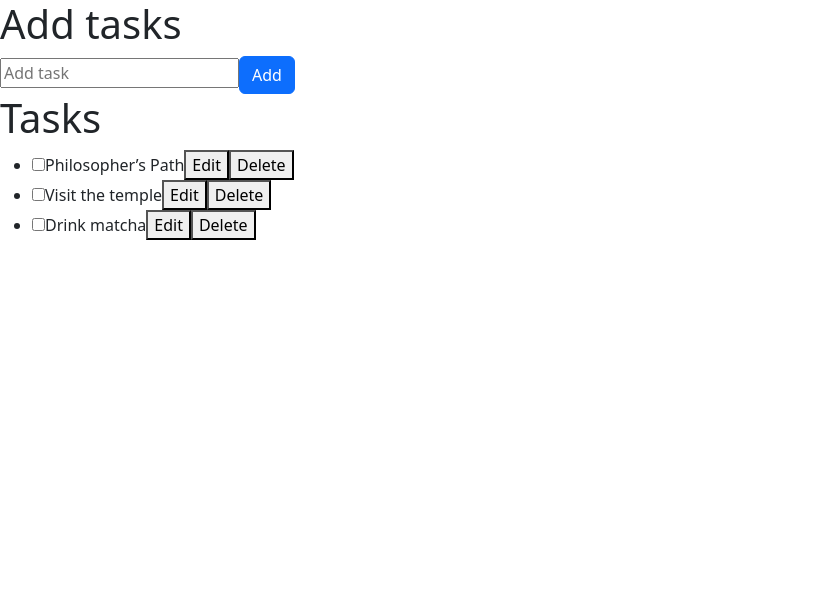
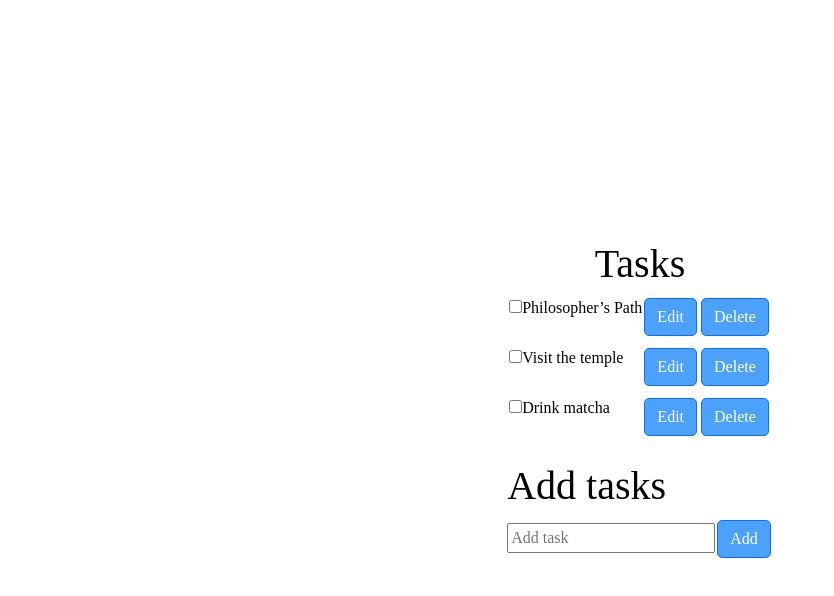
Before and after one commit to laguagu/SpringBoot-Todoapp, a React (Vite) app in the folder frontend/: page / in a window 1280 px wide. Shown: the top 596 px of the page, without its empty margins (0-834 px from the left). Built offline with nearby package versions, Linux system fonts and the light colour scheme.

Commit message:
Css-bootstrap styling

```diff
--- a/frontend/src/App.jsx
+++ b/frontend/src/App.jsx
@@ -1,14 +1,15 @@
 import "bootstrap/dist/css/bootstrap.min.css";
+import './styles.css';
 import AddTask from "./Components/AddTask";
 import TaskList from "./Components/TaskList";
 import { TaskProvider } from "./contexts/TaskContext";
-
 export default function TaskApp() {
   return (
     <TaskProvider>
-      <h1>Add tasks</h1>
+      <div className="container d-flex flex-column justify-content-center align-items-center vh-100">
+      <TaskList />
       <AddTask  />
-      <TaskList />
+      </div>
     </TaskProvider>
   );
 }
--- a/frontend/src/Components/AddTask.jsx
+++ b/frontend/src/Components/AddTask.jsx
@@ -1,13 +1,13 @@
 import { useContext, useState } from "react";
-import Button from 'react-bootstrap/Button';
+import Button from "react-bootstrap/Button";
 import { TaskContext } from "../contexts/TaskContext";
 
 export default function AddTask() {
-  const {tasks,dispatch} = useContext(TaskContext)
+  const { tasks, dispatch } = useContext(TaskContext);
   const [text, setText] = useState("");
 
   const handleAddTask = (text) => {
-    let nextId = tasks.length > 0 ? Math.max(...tasks.map(t => t.id)) + 1 : 0;
+    let nextId = tasks.length > 0 ? Math.max(...tasks.map((t) => t.id)) + 1 : 0;
     dispatch({
       type: "added",
       id: nextId++,
@@ -16,7 +16,8 @@ export default function AddTask() {
   };
 
   return (
-    <>
+    <div>
+      <h1>Add tasks</h1>
       <input
         placeholder="Add task"
         value={text}
@@ -30,7 +31,6 @@ export default function AddTask() {
       >
         Add
       </Button>
-
-    </>
+    </div>
   );
 }
--- a/frontend/src/Components/TaskList.jsx
+++ b/frontend/src/Components/TaskList.jsx
@@ -1,75 +1,85 @@
 import { useContext, useState } from "react";
 import { TaskContext } from "../contexts/TaskContext";
-
+import Button from "react-bootstrap/Button";
 export default function TaskList() {
-  const {tasks, dispatch} = useContext(TaskContext)
+  const { tasks, dispatch } = useContext(TaskContext);
   return (
-    <>
+    <div className="d-flex flex-column justify-content-center align-items-center">
       <h1>Tasks</h1>
-      <ul>
+      <ul className="list-unstyled">
         {tasks.map((task) => (
-          <li key={task.id}>
-            <Task task={task} dispatch={dispatch}/>
+          <li key={task.id} className="mb-2">
+            <Task task={task} dispatch={dispatch} />
           </li>
         ))}
       </ul>
-    </>
+    </div>
   );
 }
 
 function Task({ task, dispatch }) {
   const [editing, setEditing] = useState(false);
-  const [editText, setEditText] = useState(task.text)
-  let taskContent;
+  const [editText, setEditText] = useState(task.text);
 
   const deleteTask = (taskId) => {
     dispatch({
-        type:"delete",
-        id:taskId
-    })
-  }
+      type: "delete",
+      id: taskId,
+    });
+  };
 
   const updateTask = (taskId, newText) => {
     dispatch({
-      type:"update",
+      type: "update",
       id: taskId,
-      text: newText
-    })
-  }
+      text: newText,
+    });
+  };
 
   const saveChanges = () => {
-    updateTask(task.id,editText)
-    setEditing(false)
-  }
+    updateTask(task.id, editText);
+    setEditing(false);
+  };
 
   const setTaskDone = (e) => {
     dispatch({
-      type:"toggleDone",
+      type: "toggleDone",
       id: task.id,
-      done: e.target.checked
+      done: e.target.checked,
     });
-  }
+  };
 
-  if (editing) {
-    taskContent = (
-      <>
-        <input value={editText} onChange={e => setEditText(e.target.value)} />
-        <button onClick={e => saveChanges(e)}>Save</button>
-      </>
-    );
-  } else {
-    taskContent = (
-      <>
-        {task.text}
-        <button onClick={() => setEditing(true)}>Edit</button>
-      </>
-    );
-  }
   return (
-    <label>
-      <input type="checkbox" checked={task.done} onChange={(e) => (setTaskDone(e))} />
-      {taskContent}
-      <button onClick={() => deleteTask(task.id)}>Delete</button>
-    </label>
+    <div className="d-flex justify-content-between">
+      <div className="">
+        <input
+          type="checkbox"
+          checked={task.done}
+          onChange={(e) => setTaskDone(e)}
+        />
+        {editing ? (
+          <input
+            value={editText}
+            onChange={(e) => setEditText(e.target.value)}
+          />
+        ) : (
+          <span>{task.text}</span>
+        )}
+      </div>
+      <div>
+        {editing ? (
+          <Button onClick={saveChanges}>
+            Save
+          </Button>
+        ) : (
+          <Button onClick={() => setEditing(true)}>
+            Edit
+          </Button>
+        )}
+        <Button onClick={() => deleteTask(task.id)}>
+          Delete
+        </Button>
+      </div>
+    </div>
   );
 }
--- /dev/null
+++ b/frontend/src/styles.css
@@ -0,0 +1,11 @@
+.btn {
+  background-color: #4ca1fb;
+  color: rgb(255, 255, 255);
+  margin: 2px;
+  border-radius: 5px;
+}
+
+body{
+    font-family: cursive,"sans-serif";
+    color: #030408;
+}
```
